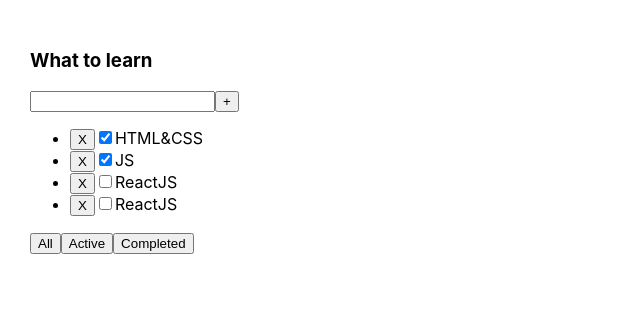
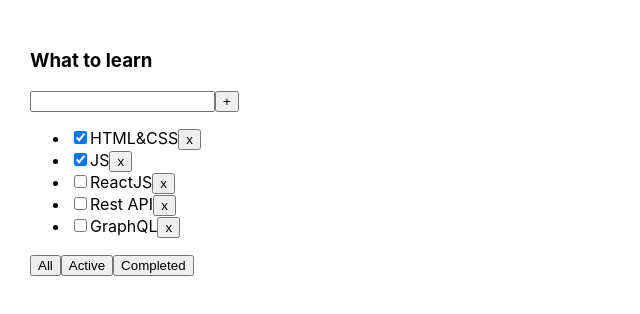
Before and after one commit to DmitriyKaplan28/todolist, a React (Create React App) app: page / in a window 1280 px wide. Shown: the top 314 px of the page, without its empty margins (0-640 px from the left). Built offline with nearby package versions, Linux system fonts and the light colour scheme.

Commit message:
lesson 03

```diff
--- a/package.json
+++ b/package.json
@@ -10,10 +10,12 @@
     "@types/node": "^12.0.0",
     "@types/react": "^16.9.0",
     "@types/react-dom": "^16.9.0",
+    "@types/uuid": "^8.3.4",
     "react": "^16.13.1",
     "react-dom": "^16.13.1",
     "react-scripts": "3.4.1",
-    "typescript": "~3.7.2"
+    "typescript": "~3.7.2",
+    "uuid": "^8.3.2"
   },
   "scripts": {
     "start": "react-scripts --openssl-legacy-provider start",
--- a/src/App.tsx
+++ b/src/App.tsx
@@ -1,43 +1,59 @@
 import React, {useState} from 'react';
 import './App.css';
-import {TaskType, Todolist} from './Todolist';
+import {Todolist} from './Todolist';
+import {v1} from "uuid";
+
+export type FilterValuesType = "all" | "active" | "completed";
 
 function App() {
-    const[tasks1, setTasks1]=useState<Array<TaskType>>( [
-        {id: 1, title: "HTML&CSS", isDone: true},
-        {id: 2, title: "JS", isDone: true},
-        {id: 3, title: "ReactJS", isDone: false},
-        {id: 4, title: "ReactJS", isDone: false}
-    ])
-const [filter,setFilter] =useState('All')
-    const removeTask = (newId: number) => {
-        //tasks1 = tasks1.filter((el) => el.id !== newId)
-        setTasks1(tasks1.filter((el) => el.id !== newId))
-        //console.log(tasks1)
+
+    let [tasks, setTasks] = useState([
+        {id: v1(), title: "HTML&CSS", isDone: true},
+        {id: v1(), title: "JS", isDone: true},
+        {id: v1(), title: "ReactJS", isDone: false},
+        {id: v1(), title: "Rest API", isDone: false},
+        {id: v1(), title: "GraphQL", isDone: false},
+    ]);
+
+    const addTask = (newTitle: string) => {
+        let newTask = {id: v1(), title: newTitle, isDone: false};
+        setTasks([newTask, ...tasks])
     }
-    let filteredTask=tasks1
-    if (filter==='Active') {
-        filteredTask=tasks1.filter((el)=>!el.isDone)
+
+    function removeTask(id: string) {
+        let filteredTasks = tasks.filter(t => t.id != id);
+        setTasks(filteredTasks);
     }
-    if (filter==='Completed') {
-        filteredTask=tasks1.filter((el)=>el.isDone)
-    }
-    const changeFilter=(filterValue:string)=>{
-setFilter(filterValue)
 
-        console.log('uighui')
-    }
+    // let [filter, setFilter] = useState<FilterValuesType>("all");
+    //
+    // let tasksForTodolist = tasks;
+    //
+    // if (filter === "active") {
+    //     tasksForTodolist = tasks.filter(t => t.isDone === false);
+    // }
+    // if (filter === "completed") {
+    //     tasksForTodolist = tasks.filter(t => t.isDone === true);
+    // }
+    //
+    // function changeFilter(value: FilterValuesType) {
+    //     setFilter(value);
+    // }
 
     return (
         <div className="App">
             <Todolist
                 title="What to learn"
-                tasks={filteredTask}
+                tasks={tasks}
                 removeTask={removeTask}
-                changeFilter={changeFilter}
+                // changeFilter={changeFilter}
+                addTask={addTask}
             />
         </div>
     );
 }
 
 export default App;
+
+
+// тест
--- a/src/Todolist.tsx
+++ b/src/Todolist.tsx
@@ -1,7 +1,8 @@
-import React from 'react';
+import React, {ChangeEvent,KeyboardEvent, useState} from 'react';
+import {FilterValuesType} from './App';
 
-export type TaskType = {
-    id: number
+type TaskType = {
+    id: string
     title: string
     isDone: boolean
 }
@@ -9,32 +10,94 @@
 type PropsType = {
     title: string
     tasks: Array<TaskType>
-    removeTask:(id:number)=>void
-    changeFilter:(filterValue:string)=>void
+    removeTask: (taskId: string) => void
+    // changeFilter: (value: FilterValuesType) => void
+    addTask: (newTitle: string) => void
 }
 
 export function Todolist(props: PropsType) {
+
+    let [filter, setFilter] = useState<FilterValuesType>("all");
+
+    let tasksForTodolist = props.tasks;
+
+    if (filter === "active") {
+        tasksForTodolist = props.tasks.filter(t => t.isDone === false);
+    }
+    if (filter === "completed") {
+        tasksForTodolist = props.tasks.filter(t => t.isDone === true);
+    }
+
+    function changeFilter(value: FilterValuesType) {
+        setFilter(value);
+    }
+
+
+
+    let [newTitle, setNewTitle] = useState('')
+    console.log(newTitle)
+
+    const onChangeHandler=(event:ChangeEvent<HTMLInputElement>)=>{
+        setNewTitle(event.currentTarget.value)
+    }
+    const addTaskHandler = () => {
+        props.addTask(newTitle)
+        setNewTitle('')
+    }
+    const onKeyPressHandler=(e: KeyboardEvent<HTMLInputElement>)=>{
+        // if(e.charCode===13){
+        //     addTaskHandler()
+        // }
+        if(e.key==='Enter'){
+            addTaskHandler()
+        }
+    }
+
+    // const changeFilterHandlerAll=()=>{
+    //     props.changeFilter("all")
+    // }
+    // const changeFilterHandlerActive=()=>{
+    //     props.changeFilter("active")
+    // }
+
+    const changeFilterHandlerUniversal=(value:FilterValuesType)=>{
+        changeFilter(value)
+    }
+
+    const removeTaskHandler=(tID:string)=>{
+        props.removeTask(tID)
+    }
+
     return <div>
         <h3>{props.title}</h3>
         <div>
-            <input/>
-            <button>+</button>
+            {/*<input onChange={(event) => setNewTitle(event.currentTarget.value)}/>*/}
+            <input value={newTitle} onChange={onChangeHandler} onKeyPress={onKeyPressHandler}/>
+            <button onClick={addTaskHandler}>+</button>
+            {/*<button onClick={()=>props.addTask(newTitle)}>+</button>*/}
         </div>
         <ul>
-            {props.tasks.map((el) => {
-                return (
-                    <li key={el.id}>
-                        <button onClick={() => props.removeTask(el.id)}>X</button>
-                        <input type="checkbox" checked={el.isDone}/>
-                        <span>{el.title}</span>
-                    </li>
-                )
-            })}
+            {
+                tasksForTodolist.map(t =>{
+                    // const removeTaskHandler=()=>{
+                    //     props.removeTask(t.id)
+                    // }
+                    return(
+                        <li key={t.id}>
+                            <input type="checkbox" checked={t.isDone}/>
+                            <span>{t.title}</span>
+                            <button onClick={()=>removeTaskHandler(t.id)}>x</button>
+                            {/*<button onClick={() => {props.removeTask(t.id)}}>x</button>*/}
+                        </li>
+                    )
+                })
+            }
         </ul>
         <div>
-            <button onClick={()=>{props.changeFilter('All')}}>All</button>
-            <button onClick={()=>{props.changeFilter('Active')}}>Active</button>
-            <button onClick={()=>{props.changeFilter('Completed')}}>Completed</button>
+            {/*<button onClick={() => {props.changeFilter("all")}}>All</button>*/}
+            <button onClick={()=>changeFilterHandlerUniversal('all')}>All</button>
+            <button onClick={()=>changeFilterHandlerUniversal('active')}>Active</button>
+            <button onClick={()=>changeFilterHandlerUniversal('completed')}>Completed</button>
         </div>
     </div>
 }
```
Also changed, not shown: 1 other file (tests, documents, lock files or other folders).
